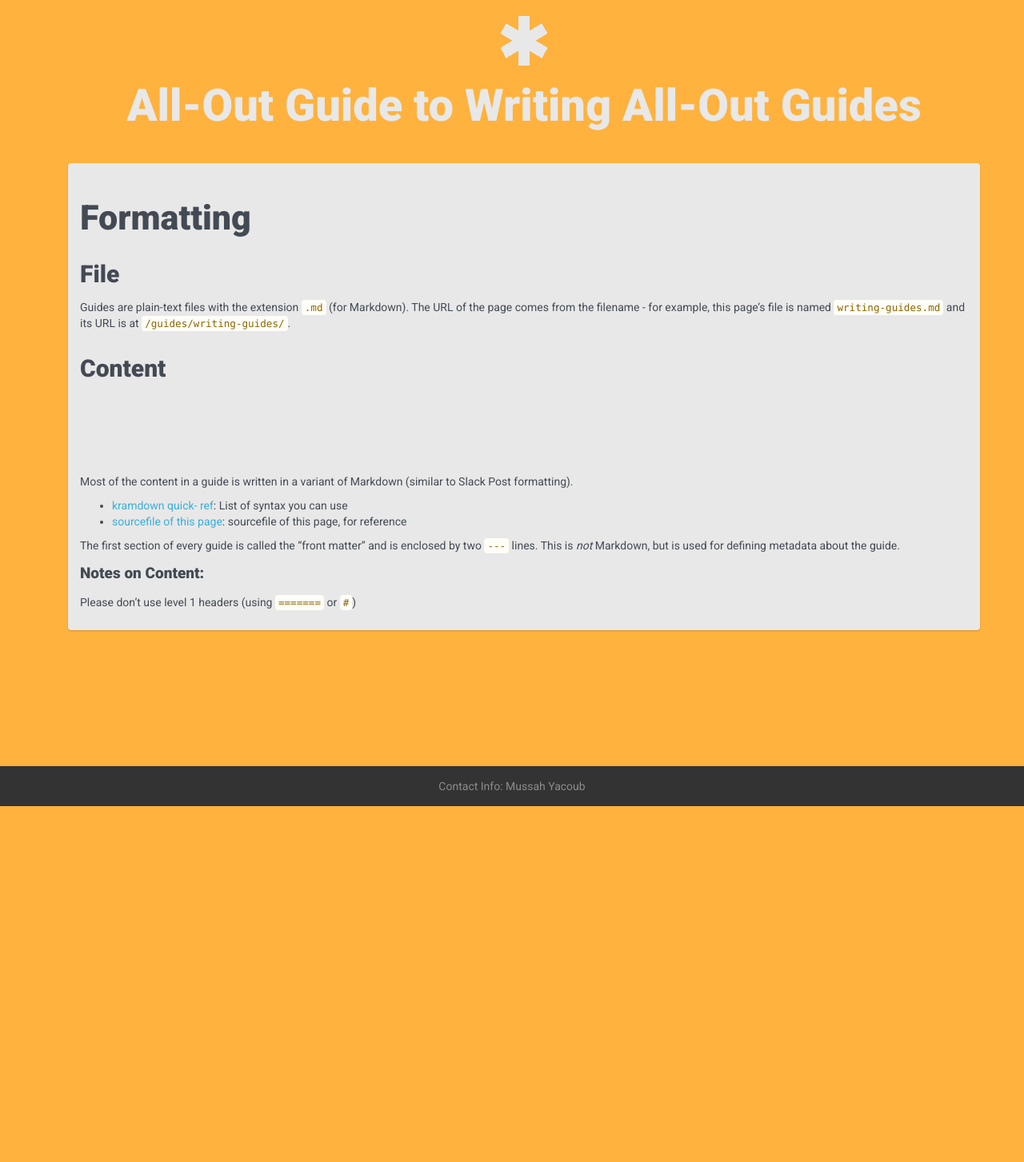
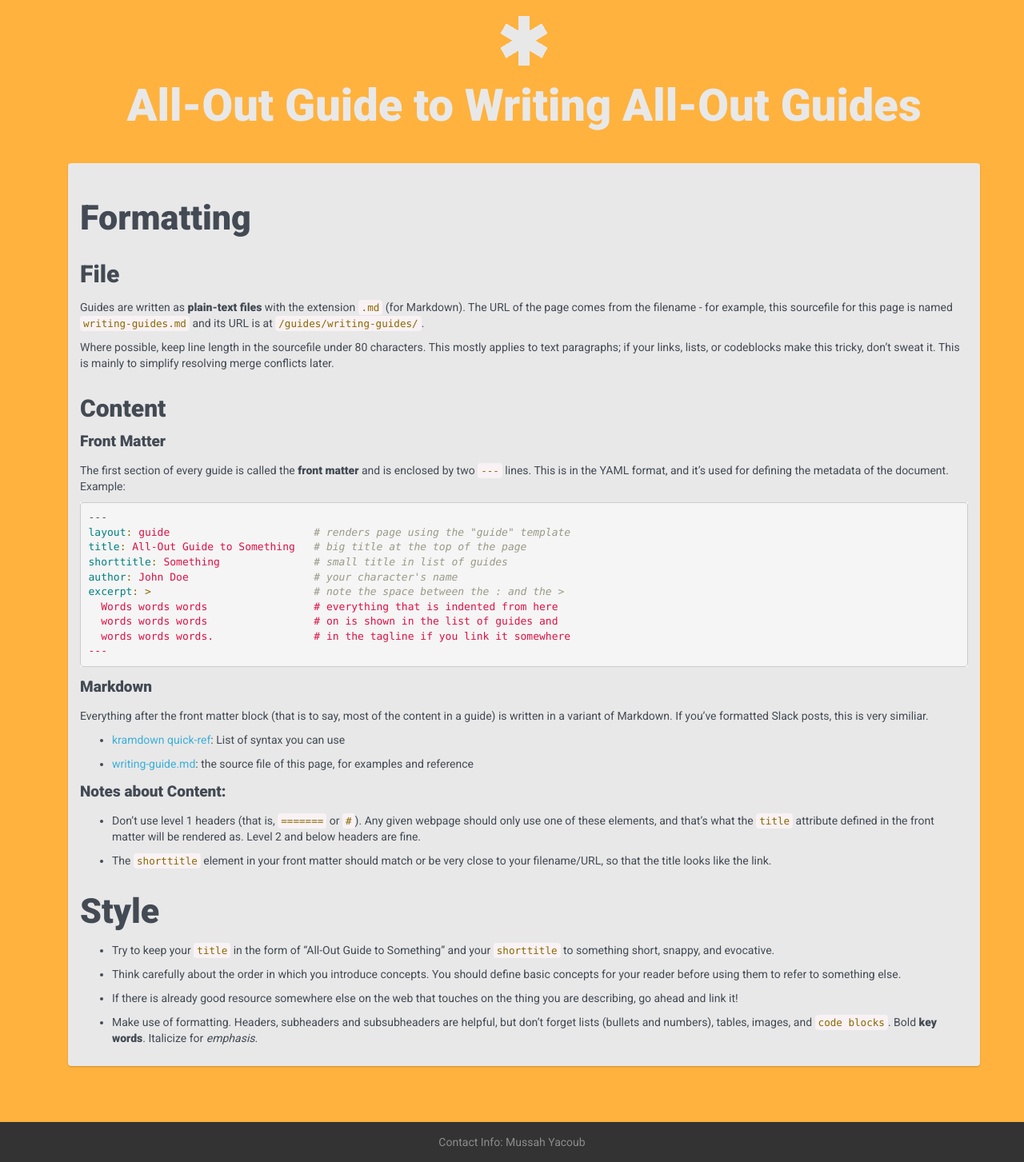
Before and after one commit to all-out/guides, a Jekyll site: the page built from _guides/writing-guides.md, in a window 1280 px wide. Shown: the whole page at 80% size. Built offline with Jekyll 4.4.1, drawn with Linux system fonts in a browser that asks for light colours; before the commit the page ends 1008 px from its top, so only the background shows below that.

Commit message:
fixed css hole, added code highlighting, updated writing-guides.md

```diff
--- a/_config.yml
+++ b/_config.yml
@@ -19,3 +19,4 @@ baseurl: "/guides" # the subpath of your site, e.g. /blog
 
 # Build settings
 markdown: kramdown
+highlighter: rouge
--- a/_guides/writing-guides.md
+++ b/_guides/writing-guides.md
@@ -12,21 +12,71 @@ excerpt: >
 
 ### File
 
-Guides are plain-text files with the extension `.md` (for Markdown).  The URL
-of the page comes from the filename - for example, this page's file is named
-`writing-guides.md` and its URL is at `/guides/writing-guides/`.
+Guides are written as **plain-text files** with the extension `.md` (for
+Markdown). The URL of the page comes from the filename - for example, this
+sourcefile for this page is named `writing-guides.md` and its URL is at
+`/guides/writing-guides/`.
+
+Where possible, keep line length in the sourcefile under 80 characters.  This
+mostly applies to text paragraphs; if your links, lists, or codeblocks make
+this tricky, don't sweat it.  This is mainly to simplify resolving merge
+conflicts later.
 
 ### Content
 
-Most of the content in a guide is written in a variant of Markdown (similar to
-Slack Post formatting).
+#### Front Matter
 
-- [kramdown
-quick- ref](http://kramdown.gettalong.org/quickref.html): List of syntax you can use
-- [sourcefile of this page](https://raw.githubusercontent.com/all-out/guides/master/_guides/bookmarks.markdown): sourcefile of this page, for reference
+The first section of every guide is called the **front matter** and is enclosed
+by two `---` lines.  This is in the YAML format, and it's used for defining the
+metadata of the document. Example:
 
-The first section of every guide is called the "front matter" and is enclosed by two `---` lines.  This is *not* Markdown, but is used for defining metadata about the guide.
+{% highlight yaml %}
+---
+layout: guide                       # renders page using the "guide" template
+title: All-Out Guide to Something   # big title at the top of the page
+shorttitle: Something               # small title in list of guides
+author: John Doe                    # your character's name
+excerpt: >                          # note the space between the : and the >
+  Words words words                 # everything that is indented from here
+  words words words                 # on is shown in the list of guides and
+  words words words.                # in the tagline if you link it somewhere
+---
+{% endhighlight %}
 
-#### Notes on Content:
+#### Markdown
 
-Please don't use level 1 headers (using `=======` or `#`)
+Everything after the front matter block (that is to say, most of the content in
+a guide) is written in a variant of Markdown.  If you've formatted Slack posts,
+this is very similiar.
+
+- [kramdown quick-ref](http://kramdown.gettalong.org/quickref.html): List of
+syntax you can use
+
+- [writing-guide.md](https://raw.githubusercontent.com/all-out/guides/master/_guides/bookmarks.md):
+the source file of this page, for examples and reference
+
+#### Notes about Content:
+
+- Don't use level 1 headers (that is, `=======` or `#`).  Any given
+webpage should only use one of these elements, and that's what the `title`
+attribute defined in the front matter will be rendered as.  Level 2 and below
+headers are fine.
+
+- The `shorttitle` element in your front matter should match or be very close
+to your filename/URL, so that the title looks like the link.
+
+## Style
+
+- Try to keep your `title` in the form of "All-Out Guide to Something" and your
+`shorttitle` to something short, snappy, and evocative.
+
+- Think carefully about the order in which you introduce concepts.  You should
+define basic concepts for your reader before using them to refer to something
+else.
+
+- If there is already good resource somewhere else on the web that touches on
+the thing you are describing, go ahead and link it!
+
+- Make use of formatting.  Headers, subheaders and subsubheaders are helpful,
+but don't forget lists (bullets and numbers), tables, images, and `code
+blocks`. Bold **key words**.  Italicize for *emphasis*.
--- a/_includes/head.html
+++ b/_includes/head.html
@@ -24,4 +24,5 @@
   <link rel="stylesheet" type="text/css" href="http://fonts.googleapis.com/css?family=Roboto:400,900)">
 
   <link rel="stylesheet" type="text/css" href="{{ site.baseurl }}/css/guides.css">
+  <link rel="stylesheet" type="text/css" href="{{ site.baseurl }}/css/syntax.css">
 </head>
--- a/_layouts/default.html
+++ b/_layouts/default.html
@@ -9,7 +9,7 @@
 
       {% include header.html %}
 
-      <div id="content" class="container">
+      <div id="midsection" class="container">
 
         {{ content }}
 
--- a/css/guides.scss
+++ b/css/guides.scss
@@ -56,7 +56,7 @@ a.list-group-item {
     }
     code {
         color: #8A6700;
-        background-color: #FFFDF8;
+        // background-color: #FFFDF8;
     }
 
 }
@@ -72,7 +72,7 @@ html, body {
     min-height: 100%;
     position: relative;
 }
-#content {
+#midsection {
     padding-bottom: 100px; /* Height of the footer */
 }
 #footer {
--- /dev/null
+++ b/css/syntax.css
@@ -0,0 +1,60 @@
+.highlight  { background: #ffffff; }
+.highlight .c { color: #999988; font-style: italic } /* Comment */
+.highlight .err { color: #a61717; background-color: #e3d2d2 } /* Error */
+.highlight .k { font-weight: bold } /* Keyword */
+.highlight .o { font-weight: bold } /* Operator */
+.highlight .cm { color: #999988; font-style: italic } /* Comment.Multiline */
+.highlight .cp { color: #999999; font-weight: bold } /* Comment.Preproc */
+.highlight .c1 { color: #999988; font-style: italic } /* Comment.Single */
+.highlight .cs { color: #999999; font-weight: bold; font-style: italic } /* Comment.Special */
+.highlight .gd { color: #000000; background-color: #ffdddd } /* Generic.Deleted */
+.highlight .gd .x { color: #000000; background-color: #ffaaaa } /* Generic.Deleted.Specific */
+.highlight .ge { font-style: italic } /* Generic.Emph */
+.highlight .gr { color: #aa0000 } /* Generic.Error */
+.highlight .gh { color: #999999 } /* Generic.Heading */
+.highlight .gi { color: #000000; background-color: #ddffdd } /* Generic.Inserted */
+.highlight .gi .x { color: #000000; background-color: #aaffaa } /* Generic.Inserted.Specific */
+.highlight .go { color: #888888 } /* Generic.Output */
+.highlight .gp { color: #555555 } /* Generic.Prompt */
+.highlight .gs { font-weight: bold } /* Generic.Strong */
+.highlight .gu { color: #aaaaaa } /* Generic.Subheading */
+.highlight .gt { color: #aa0000 } /* Generic.Traceback */
+.highlight .kc { font-weight: bold } /* Keyword.Constant */
+.highlight .kd { font-weight: bold } /* Keyword.Declaration */
+.highlight .kp { font-weight: bold } /* Keyword.Pseudo */
+.highlight .kr { font-weight: bold } /* Keyword.Reserved */
+.highlight .kt { color: #445588; font-weight: bold } /* Keyword.Type */
+.highlight .m { color: #009999 } /* Literal.Number */
+.highlight .s { color: #d14 } /* Literal.String */
+.highlight .na { color: #008080 } /* Name.Attribute */
+.highlight .nb { color: #0086B3 } /* Name.Builtin */
+.highlight .nc { color: #445588; font-weight: bold } /* Name.Class */
+.highlight .no { color: #008080 } /* Name.Constant */
+.highlight .ni { color: #800080 } /* Name.Entity */
+.highlight .ne { color: #990000; font-weight: bold } /* Name.Exception */
+.highlight .nf { color: #990000; font-weight: bold } /* Name.Function */
+.highlight .nn { color: #555555 } /* Name.Namespace */
+.highlight .nt { color: #000080 } /* Name.Tag */
+.highlight .nv { color: #008080 } /* Name.Variable */
+.highlight .ow { font-weight: bold } /* Operator.Word */
+.highlight .w { color: #bbbbbb } /* Text.Whitespace */
+.highlight .mf { color: #009999 } /* Literal.Number.Float */
+.highlight .mh { color: #009999 } /* Literal.Number.Hex */
+.highlight .mi { color: #009999 } /* Literal.Number.Integer */
+.highlight .mo { color: #009999 } /* Literal.Number.Oct */
+.highlight .sb { color: #d14 } /* Literal.String.Backtick */
+.highlight .sc { color: #d14 } /* Literal.String.Char */
+.highlight .sd { color: #d14 } /* Literal.String.Doc */
+.highlight .s2 { color: #d14 } /* Literal.String.Double */
+.highlight .se { color: #d14 } /* Literal.String.Escape */
+.highlight .sh { color: #d14 } /* Literal.String.Heredoc */
+.highlight .si { color: #d14 } /* Literal.String.Interpol */
+.highlight .sx { color: #d14 } /* Literal.String.Other */
+.highlight .sr { color: #009926 } /* Literal.String.Regex */
+.highlight .s1 { color: #d14 } /* Literal.String.Single */
+.highlight .ss { color: #990073 } /* Literal.String.Symbol */
+.highlight .bp { color: #999999 } /* Name.Builtin.Pseudo */
+.highlight .vc { color: #008080 } /* Name.Variable.Class */
+.highlight .vg { color: #008080 } /* Name.Variable.Global */
+.highlight .vi { color: #008080 } /* Name.Variable.Instance */
+.highlight .il { color: #009999 } /* Literal.Number.Integer.Long */
```
